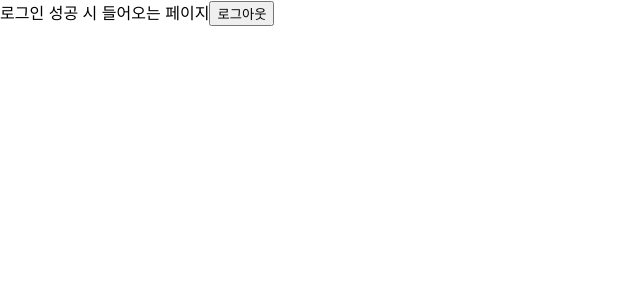
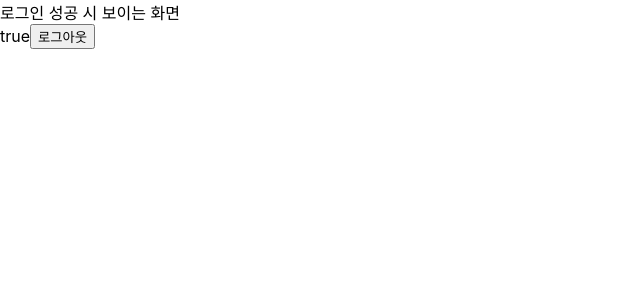
Before and after one commit to beeguriri/Selfstudy_Springboot, a React (Create React App) app in the folder security-study/security-study-front/: page /success in a window 1280 px wide. Shown: the top 300 px of the page, without its empty margins (0-640 px from the left). Built offline with nearby package versions, Linux system fonts and the light colour scheme; sample sign-in values are in the browser's storage.

Commit message:
로그아웃 기능 추가

```diff
--- a/security-study/security-study-front/src/pages/LoginSuccess.js
+++ b/security-study/security-study-front/src/pages/LoginSuccess.js
@@ -1,28 +1,50 @@
-// import { Link } from "react-router-dom";
-import axios from "axios";
+import { useNavigate } from 'react-router-dom';
+import axios from 'axios';
 
 const LoginSuccess = () => {
 
+    const navigate = useNavigate();
+
+    // const onClickLogout = () => {
+    //     alert("로그아웃 합니다.")
+    //     sessionStorage.removeItem("isLoggedIn")
+    //     navigate("/")
+    // }
+
     const onClickLogout = async () => {
-        sessionStorage.removeItem("user_id")
         await axios
-            .get("http://localhost:8080/api/logout", {
+            .get("/api/user/logout", {
+            })
+            .then((response) => {
+                console.log(response)
+                sessionStorage.removeItem("isLoggedIn")
+                window.location.href = "/";
+            })
+            .catch((error) => {
+                console.log(error);
+            })
+        // sessionStorage.removeItem("isLoggedIn")
 
-            })
-            .then((res) => {
-                console.log(res)
-                sessionStorage.removeItem("user_id")
-            })
     }
 
-    return(
-        <>
-            로그인 성공 시 들어오는 페이지
-            <button
-                type="button"
-            onClick={onClickLogout}
-            >로그아웃</button>
-        </>
+    return (
+        <div>
+            {sessionStorage.getItem("isLoggedIn") ? (
+                <div>
+                    로그인 성공 시 보이는 화면 <br />
+                    {sessionStorage.getItem("isLoggedIn")}
+                    <button
+                        type="button"
+                        onClick={onClickLogout}
+                    >로그아웃</button>
+                </div>) : (
+                <div>
+                    false
+                    {window.location.href = "/"}
+                </div>
+                )
+            }
+        </div>
     );
 }
 
```
